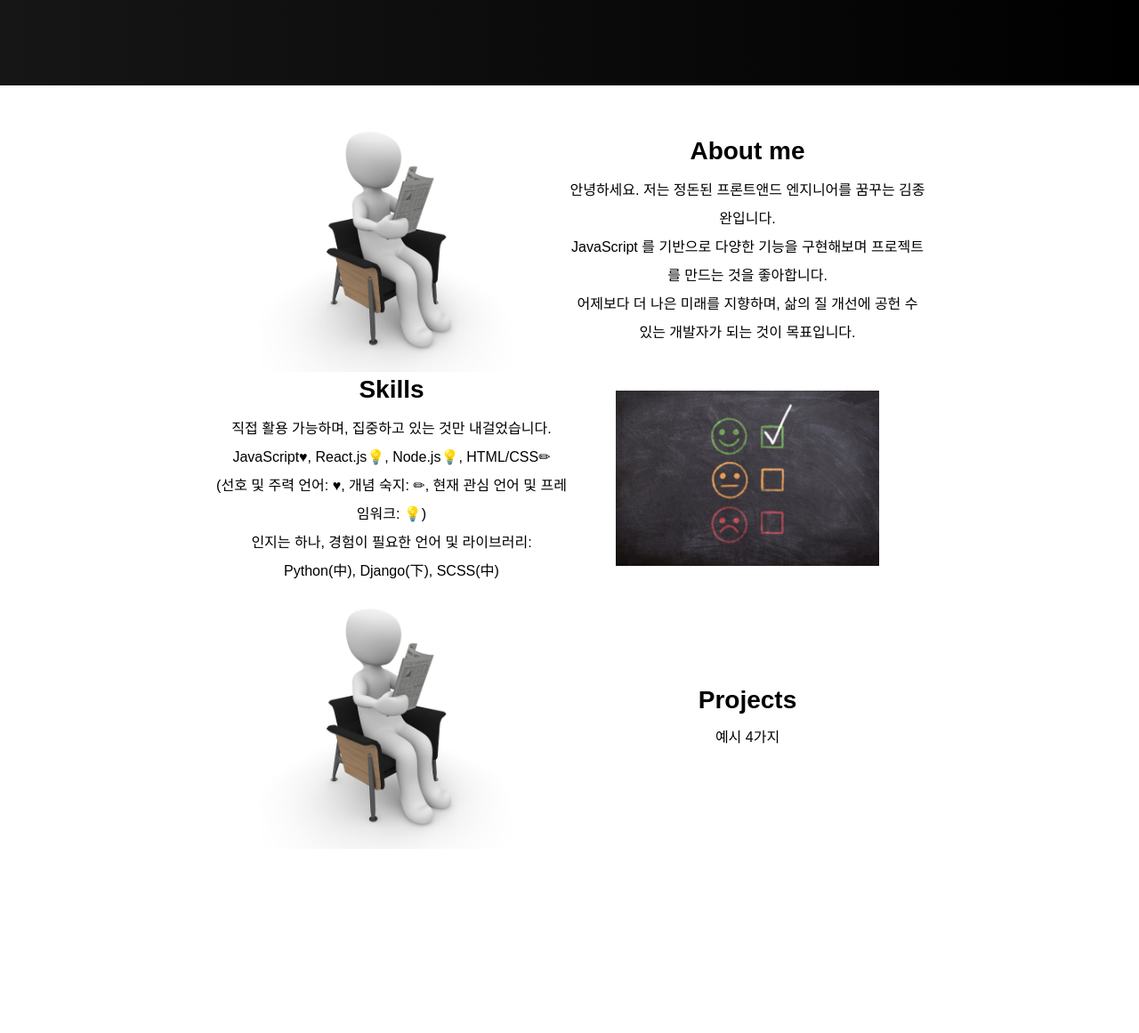
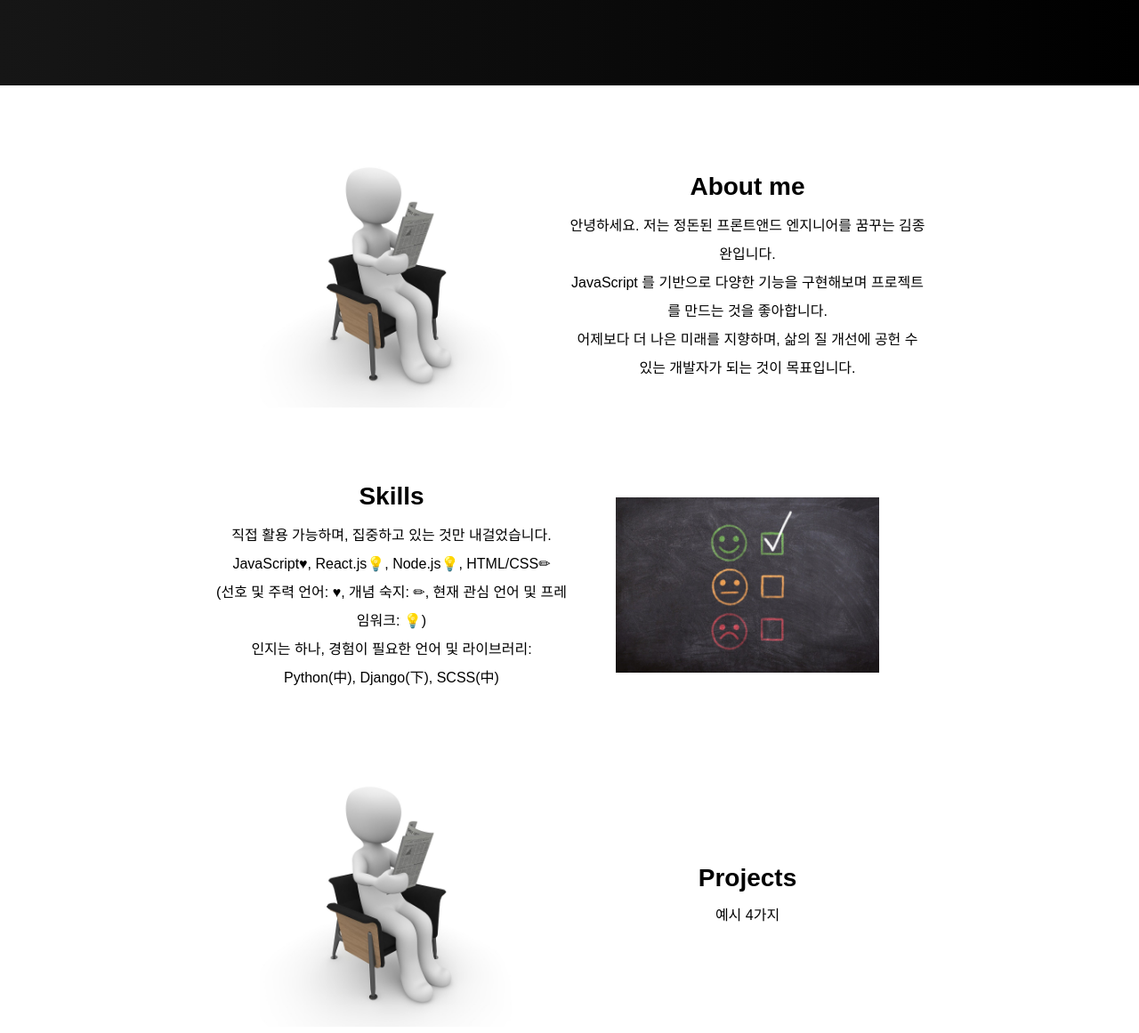
Before and after one commit to mireu-san/js-mireu, a website: page index.html in a window 1280 px wide. Shown: the part 800-1961 px from the top of the page at 89% size. Before the commit the page ends 1758 px from the top, so only its background shows below. Drawn offline with Linux system fonts and the light colour scheme.

Commit message:
temporary version - checkpoint

```diff
--- a/index.html
+++ b/index.html
@@ -38,7 +38,7 @@
 <!-- Main Body - left and right, split in grid  -->
 <!-- body - About me -->
         <div class="body-section">
-            <section class="container">
+            <section class="container" id="body-first">
                 <div class="left-split">
                     <li>
                         <img class="body-picture" src="./image/person.jpg" alt="person avatar">
@@ -55,7 +55,7 @@
             </section>
 <!-- body - Skills -->
         <div class="skills">
-            <section class="container">
+            <section class="container" id="body-second">
                 <div class="left-split">
                     <li>
                         <h1 id="skill-h1">Skills</h1>
@@ -78,7 +78,7 @@
 
 <!-- body - portfolio, project -->
         <div class="portfolio">
-            <section class="container">
+            <section class="container" id="body-third">
                 <div class="left-split">
                     <li>
                         <img class="body-picture" src="./image/person.jpg" alt="skills image">
@@ -96,15 +96,15 @@
         </div>
     </div>
 
-            <!-- <div class="contact">
+            <div class="contact">
                 <h1>Contact</h1>
                 <p>아래의 경로를 통해 연락이 가능합니다.</p>
                 <div id="contact-container">
-                    <a href="#"><button class="button">+82 10 8215 8540 </button></a>
+                    <!-- <a href="#"><button class="button">+82 10 8215 8540 </button></a>
                     <a href="#"><button class="button">starmireu@gmail.com</button></a>
-                    <a href="#"><button class="button">Whatsapp</button></a>
+                    <a href="#"><button class="button">Whatsapp</button></a> -->
                 </div>
-            </div> -->
+            </div>
 
     </div>
 </body>
--- a/src/style.css
+++ b/src/style.css
@@ -97,7 +97,6 @@ h1 {
   margin: 0;
   overflow: hidden;
   display: inline;
-
 }
 
 
@@ -236,3 +235,14 @@ h1 {
   color: #fff;
   transition: all 0.3s ease;
 }
+
+/* body id */
+#body-first {
+  padding: 2.5rem;
+}
+#body-second {
+  padding: 2.5rem;
+}
+#body-third {
+  padding: 2.5rem;
+}
```
